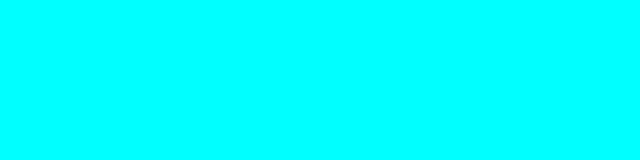
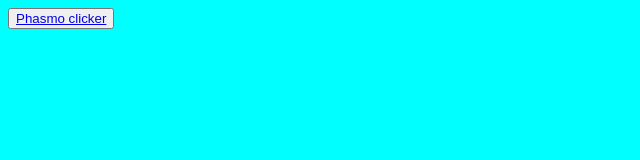
Before and after one commit to NubLord19/informatica, a plain HTML site: page L4 periode 2.html in a window 1280 px wide. Shown: the whole page, without its empty margins (0-640 px from the left). Drawn offline with Linux system fonts and the light colour scheme.

Commit message:
Add files via upload

```diff
--- a/L4 periode 2.html
+++ b/L4 periode 2.html
@@ -5,3 +5,5 @@
      <title> L4 periode 2  </title>
 </head>
 <body>
+<button><a href="https://nublord19.github.io/Phasmoclicker/">Phasmo clicker</a></button>
+</body>
```
